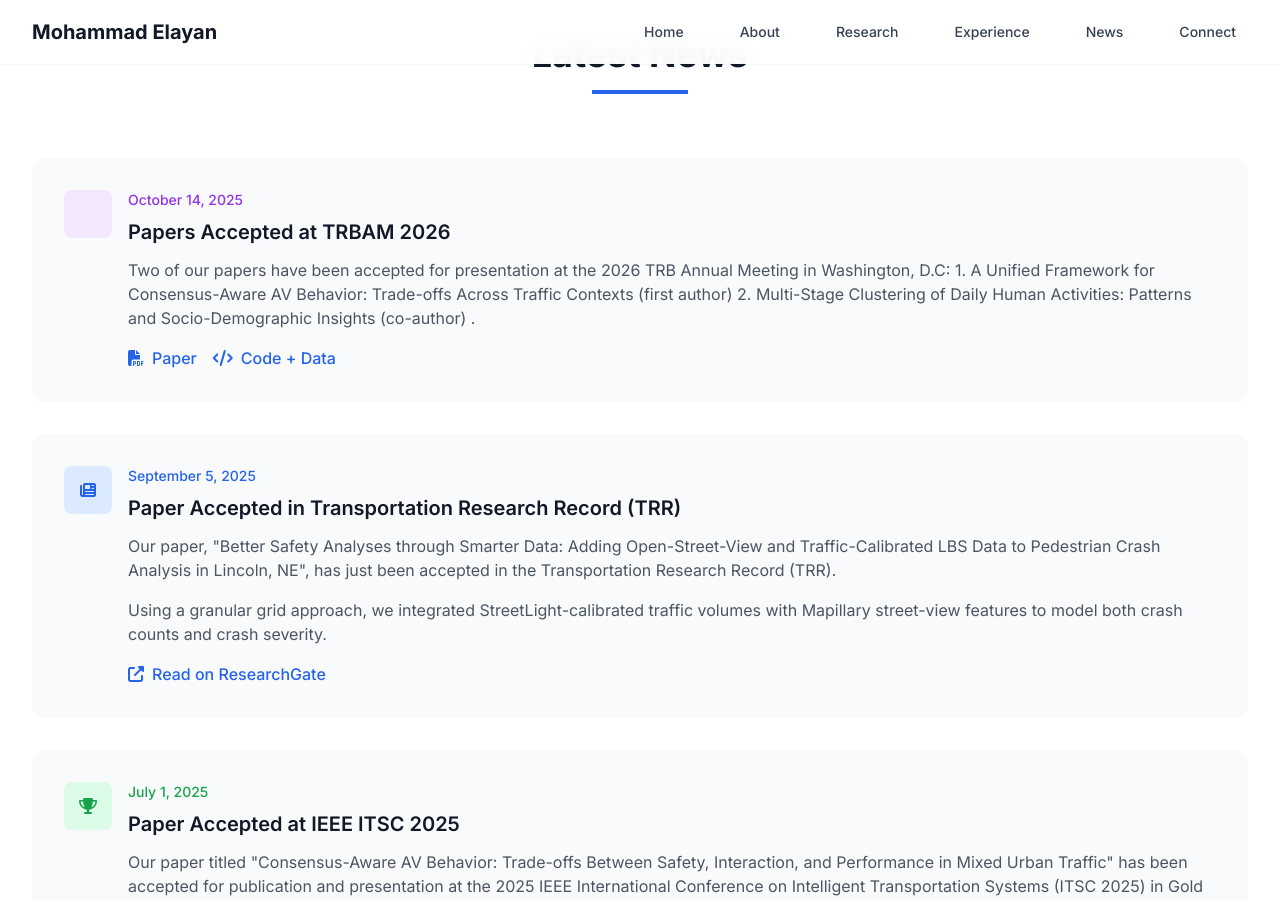
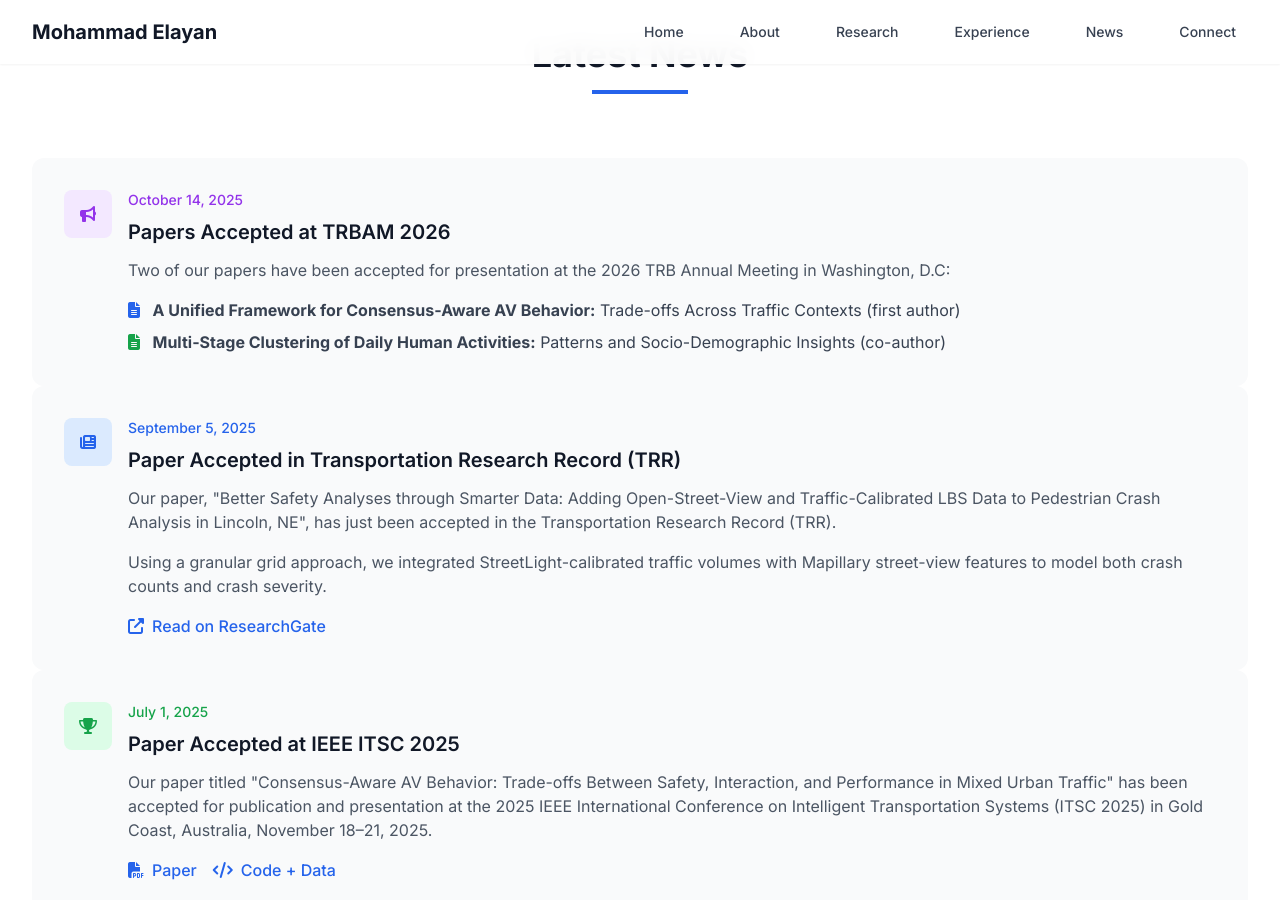
Before and after one commit to mselayan/mselayan.github.io, a Jekyll site: the page index.html, which Jekyll copies as it is, in a window 1280 px wide and 900 px high, scrolled down 2055 px. Built offline with Jekyll 4.4.1, drawn with Linux system fonts in a browser that asks for light colours; nearby versions of some CDN libraries.

Commit message:
Replace podium icon with bullhorn and update paper list
Updated the presentation details for accepted papers at TRBAM 2026.

```diff
--- a/index.html
+++ b/index.html
@@ -214,7 +214,7 @@
                     <div class="flex items-start space-x-4">
                         <div class="flex-shrink-0">
                             <div class="w-12 h-12 bg-purple-100 rounded-lg flex items-center justify-center">
-                                <i class="fas fa-podium text-purple-600"></i>
+                                <i class="fas fa-bullhorn text-purple-600"></i>
                             </div>
                         </div>
                         <div class="flex-1">
@@ -224,18 +224,20 @@
                             <h3 class="text-xl font-semibold text-gray-900 mb-3">Papers Accepted at TRBAM 2026</h3>
                             <p class="text-gray-600 mb-4">
                                 Two of our papers have been accepted for presentation at the 2026 TRB Annual Meeting in Washington, D.C:
-                                1. A Unified Framework for Consensus-Aware AV Behavior: Trade-offs Across Traffic Contexts (first author)
-                                2.  Multi-Stage Clustering of Daily Human Activities: Patterns and Socio-Demographic Insights (co-author) .
                             </p>
-                            <div class="flex flex-wrap gap-4">
-                                <a href="https://arxiv.org/abs/2505.04379" target="_blank" class="inline-flex items-center text-blue-600 hover:text-blue-800 font-medium">
-                                    <i class="fas fa-file-pdf mr-2"></i>
-                                    Paper
-                                </a>
-                                <a href="https://github.com/wissamkontar/Consensus-AV-Analysis" target="_blank" class="inline-flex items-center text-blue-600 hover:text-blue-800 font-medium">
-                                    <i class="fas fa-code mr-2"></i>
-                                    Code + Data
-                                </a>
+
+                            <ul class="list-none space-y-2 text-gray-700">
+                              <li>
+                                <i class="fa-solid fa-file-lines text-blue-600 mr-2"></i>
+                                <strong>A Unified Framework for Consensus-Aware AV Behavior:</strong>
+                                Trade-offs Across Traffic Contexts (first author)
+                              </li>
+                              <li>
+                                <i class="fa-solid fa-file-lines text-green-600 mr-2"></i>
+                                <strong>Multi-Stage Clustering of Daily Human Activities:</strong>
+                                Patterns and Socio-Demographic Insights (co-author)
+                              </li>
+                            </ul>
                             </div>
                         </div>
                     </div>
```
